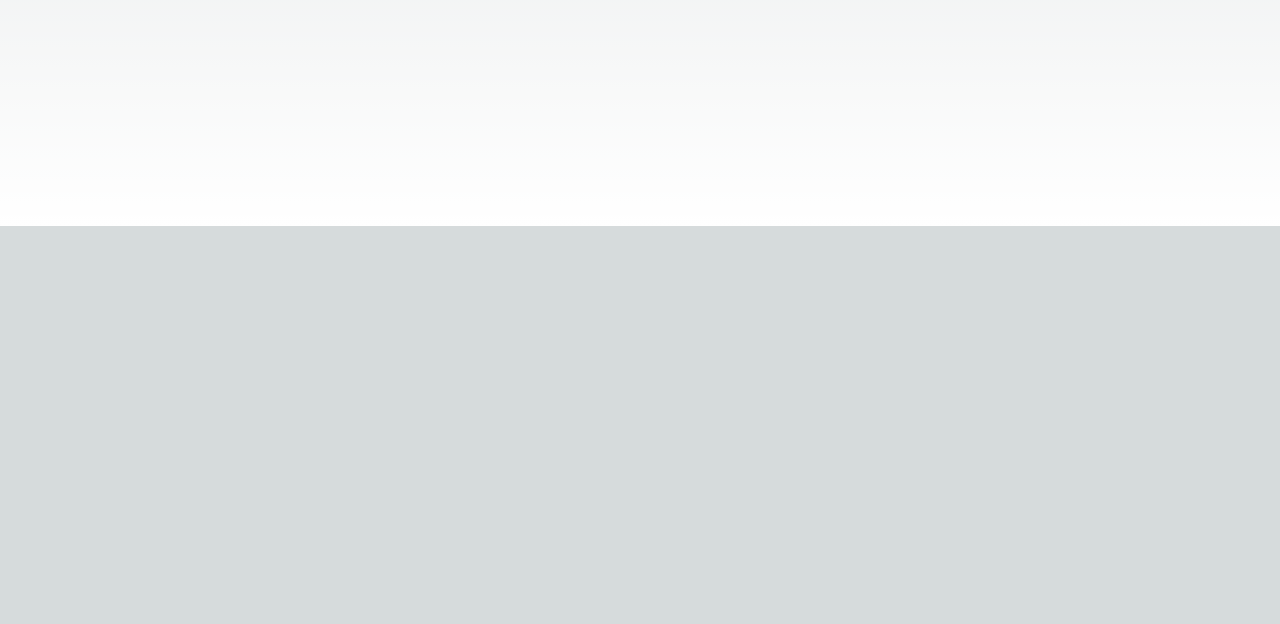
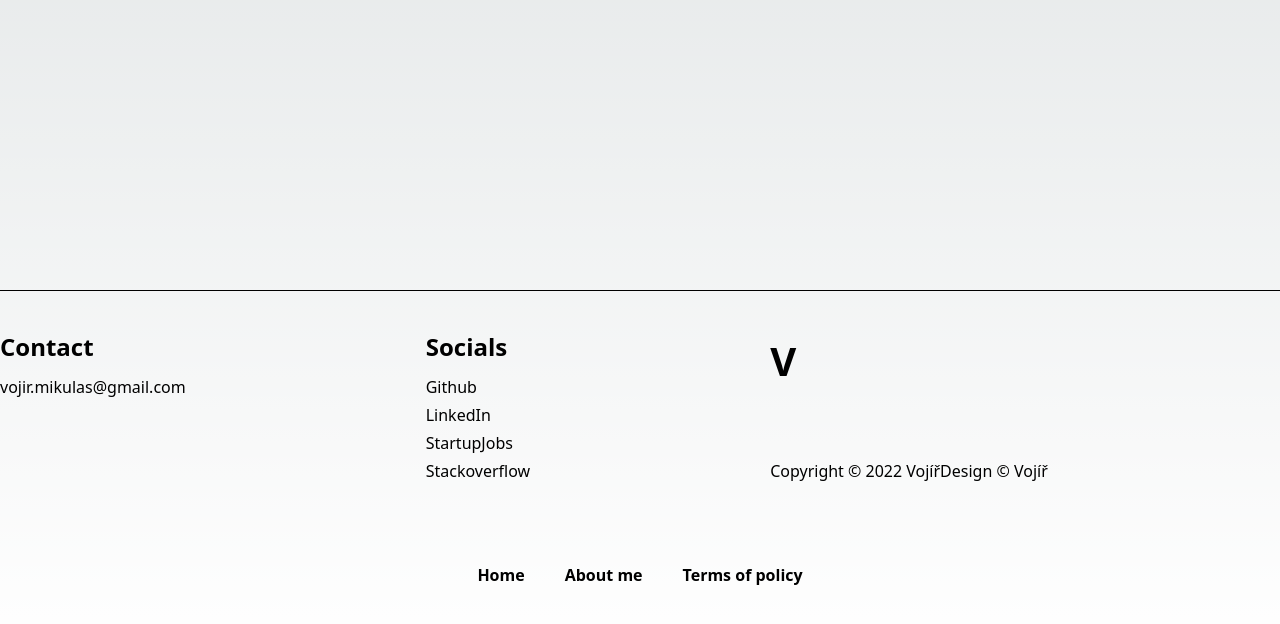
Before and after one commit to vojir-mikulas/portfolio-website, a Next.js app: page / in a window 1280 px wide. Shown: the part 574-1198 px from the top of the page. Before the commit the page ends 800 px from the top, so only its background shows below. Built offline with nearby package versions, Linux system fonts and the light colour scheme.

Commit message:
FE-4 - added footer

```diff
--- /dev/null
+++ b/src/common/components/FirebaseProvider/Test.tsx
@@ -0,0 +1,37 @@
+import React, {useEffect, useState} from 'react';
+import {initializeApp} from "firebase/app";
+import {collection, getFirestore} from "@firebase/firestore";
+import {useCollection, useCollectionData} from "react-firebase-hooks/firestore";
+import {getStorage, ref} from "@firebase/storage";
+import {useDownloadURL} from "react-firebase-hooks/storage";
+import Image from 'next/image'
+
+    const firebaseConfig = {
+        apiKey: "AIzaSyBOZHuCNd891yxeSYya43aVAv6XNxk-nls",
+        authDomain: "vojir-io.firebaseapp.com",
+        databaseURL: "https://vojir-io-default-rtdb.europe-west1.firebasedatabase.app",
+        projectId: "vojir-io",
+        storageBucket: "vojir-io.appspot.com",
+        messagingSenderId: "248627611303",
+        appId: "1:248627611303:web:76f506892834f0f179bd82",
+        measurementId: "G-9WGRYWHV76"
+    };
+
+    // Initialize Firebase
+    const app  = (initializeApp(firebaseConfig));
+
+const Test = () => {
+
+    const [value, loading, error] = useDownloadURL(
+        ref(getStorage(app), 'projects/yellowflash/filters.png')
+    );
+    console.log(value);
+    return (
+        <div>
+            <img src={value}/>
+
+         </div>
+    );
+};
+
+export default Test;
--- /dev/null
+++ b/src/common/components/Footer/Footer.tsx
@@ -0,0 +1,53 @@
+import React from 'react';
+import Logo from "@/common/components/Logo/Logo";
+import Link from "next/link";
+
+const Footer = () => {
+    return (
+        <footer className={"w-full  mx-auto py-16 flex flex-col"}>
+           <div className={"md:container mx-auto"}>
+               <div className={"w-full h-full border-t  border-black flex gap-60 py-10"}>
+                   <div>
+                       <h3 className={"font-bold text-2xl"}>Contact</h3>
+
+                       <ul className={"mt-3"}>
+                           <li className={"mt-1 interactable"}><a href="mailto:vojir.mikulas@gmail.com">vojir.mikulas@gmail.com</a></li>
+                       </ul>
+                   </div>
+                   <div>
+                       <h3 className={"font-bold text-2xl"}>Socials</h3>
+
+                       <ul className={"mt-3"}>
+                           <li className={"mt-1 interactable"}><a href="https://github.com/vojir-mikulas">Github</a></li>
+                           <li className={"mt-1 interactable"}><a href="https://www.linkedin.com/in/mikul%C3%A1%C5%A1-voj%C3%AD%C5%99-62aa03200/">LinkedIn</a></li>
+                           <li className={"mt-1 cursor-not-allowed"}><a >StartupJobs</a></li>
+                           <li className={"mt-1 cursor-not-allowed"}><a >Stackoverflow</a></li>
+                       </ul>
+                   </div>
+                   <div className={"h-34 flex flex-col justify-between"}>
+                       <Logo size={"40px"}/>
+                       <div>
+                           <span>Copyright © 2022 Vojíř</span>
+                           <span>Design © Vojíř</span>
+                       </div>
+                   </div>
+               </div>
+               <nav className={"mt-10"}>
+                   <ul className={"flex align-center justify-center font-bold gap-10"}>
+                       <li className={"interactable"}>
+                           <Link href={"/"}> Home</Link>
+                       </li>
+                       <li className={"interactable"}>
+                           <Link href={"/about"}> About me</Link>
+                       </li>
+                       <li className={"interactable"}>
+                           <Link href={"/termsofpolicy"}> Terms of policy</Link>
+                       </li>
+                   </ul>
+               </nav>
+           </div>
+        </footer>
+    );
+};
+
+export default Footer;
--- a/src/common/components/Logo/Logo.tsx
+++ b/src/common/components/Logo/Logo.tsx
@@ -8,7 +8,7 @@ const Logo : React.FC<LogoInterface> = ({size}) => {
     const router = useRouter()
     const HandleClick = () => router.push("/");
     return (
-        <a onClick={HandleClick} className={"cursor-pointer"}>
+        <a onClick={HandleClick} className={"cursor-pointer interactable"}>
             <h1 className="font-bold " style={{fontSize: size}}>
                 V
             </h1>
--- a/src/pages/_app.tsx
+++ b/src/pages/_app.tsx
@@ -2,11 +2,16 @@ import '@/styles/globals.css'
 import type { AppProps } from 'next/app'
 import Header from "@/common/components/Header/Header";
 import Cursor from "@/common/components/Cursor/Cursor";
+import Footer from "@/common/components/Footer/Footer";
+import { Inter } from 'next/font/google'
 
+const inter = Inter({ subsets: ['latin'] })
 export default function App({ Component, pageProps }: AppProps) {
   return <>
+
     <Cursor/>
     <Header/>
     <Component {...pageProps} />
+    <Footer/>
   </>
 }
--- a/src/pages/index.tsx
+++ b/src/pages/index.tsx
@@ -1,7 +1,7 @@
-import { Inter } from 'next/font/google'
+
+
 import Test from "@/common/components/FirebaseProvider/Test";
 
-const inter = Inter({ subsets: ['latin'] })
 
 export default function Home() {
   return (
```
